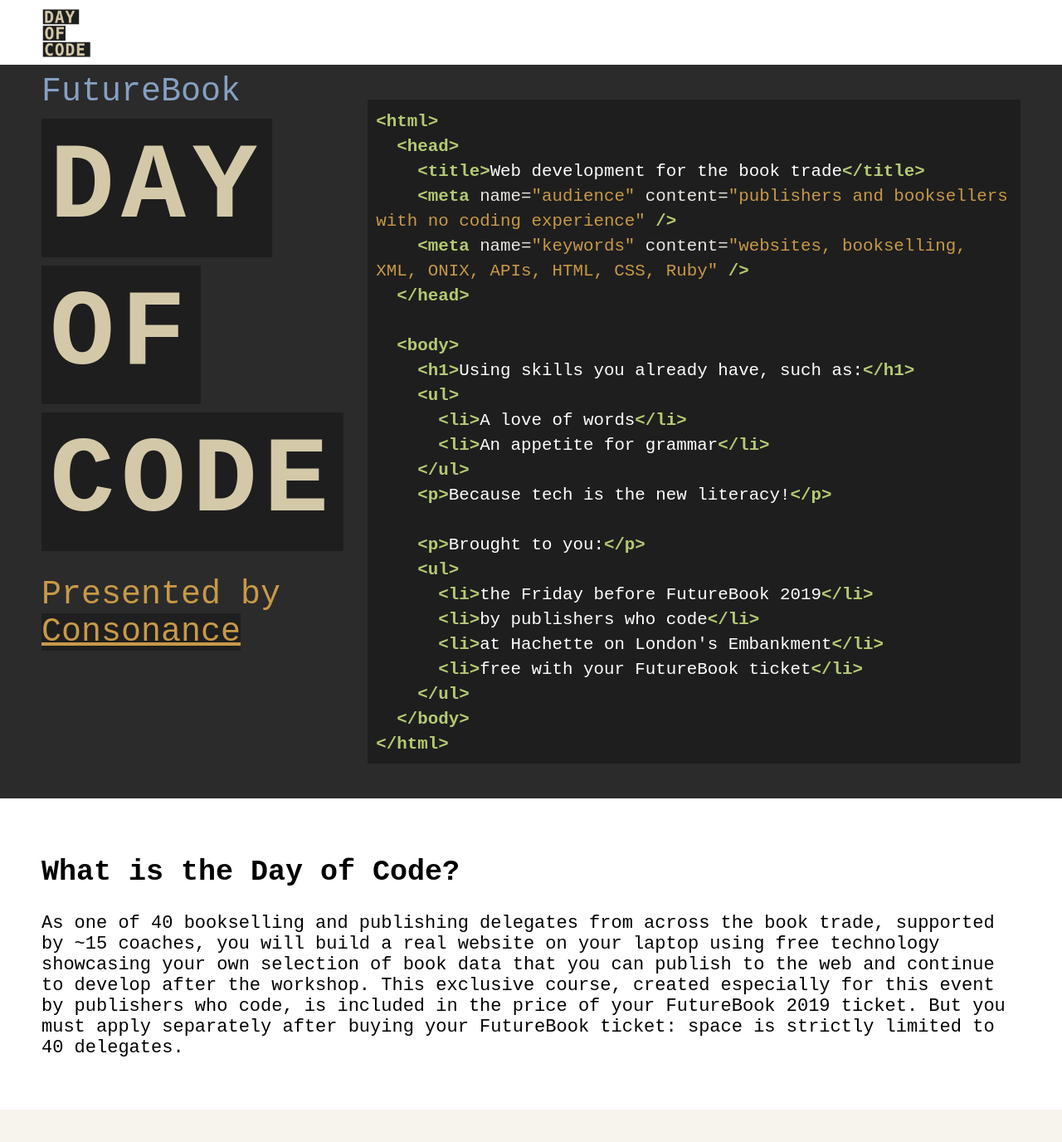
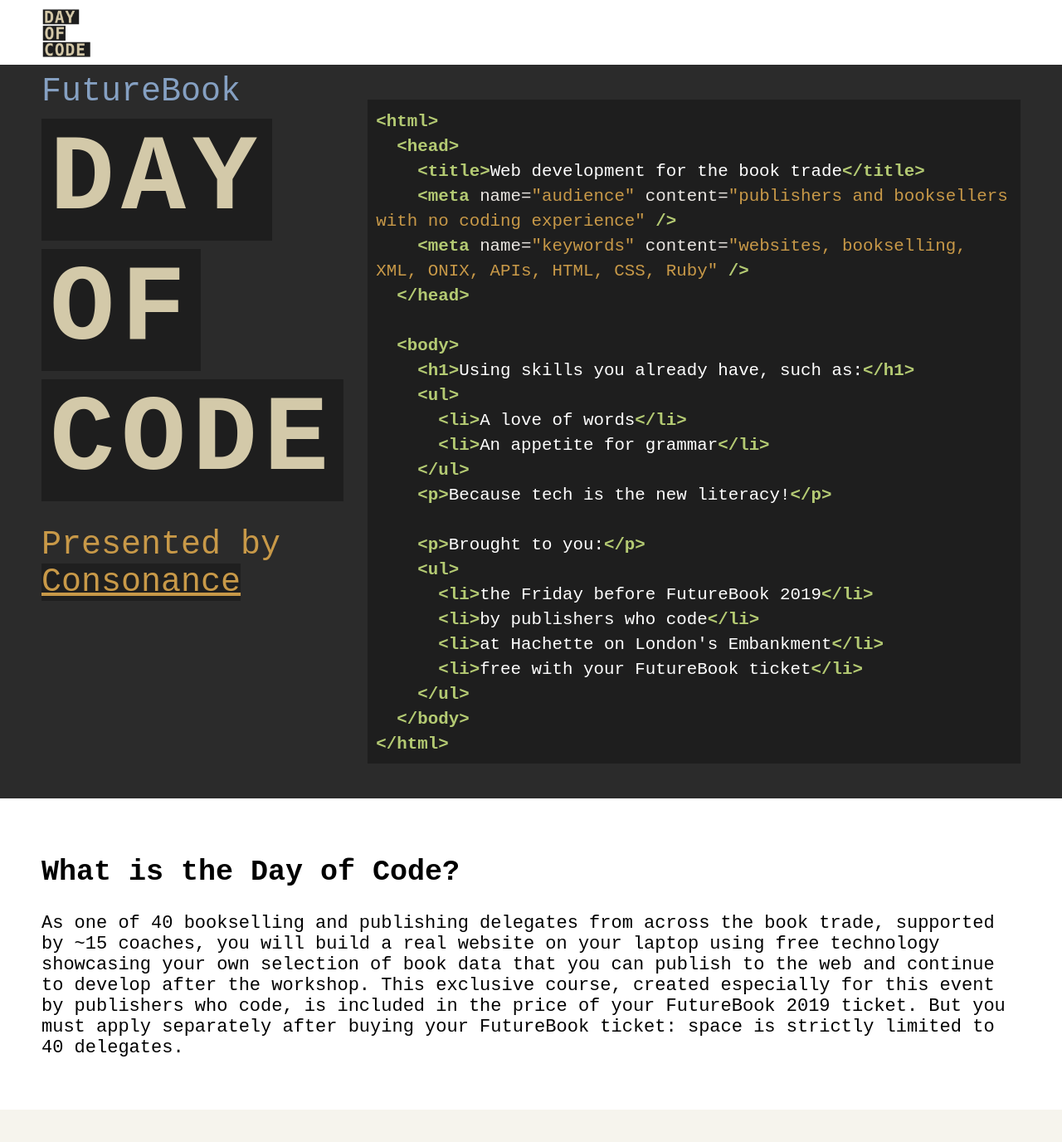
Before and after one commit to GeneralProducts/day-of-code, a Jekyll site: the page built from index.html, in a window 1280 px wide and 1400 px high. Shown: the top 1376 px of the window at 83% size. Built offline with Jekyll 4.4.1, drawn with Linux system fonts in a browser that asks for light colours.

Commit message:
use webfontloader to avoid FOUT

```diff
--- a/_layouts/default.html
+++ b/_layouts/default.html
@@ -14,7 +14,7 @@
     <script>
       WebFont.load({
         google: {
-          families: ['Inconsolata']
+          families: ['Inconsolata:400,500,600,700,800']
         }
       });
     </script>
--- a/_sass/main.scss
+++ b/_sass/main.scss
@@ -144,6 +144,7 @@
 
   @media (min-width: $large-screen) {
     font-size: 130px;
+    font-weight: 800;
   }
 }
 
@@ -151,7 +152,7 @@
   display: table; //https://css-tricks.com/injecting-line-break/
   margin: 0 0 10px;
   background-color: #1e1e1e;
-  padding: 10px;
+  padding: 0 10px;
 }
 
 .hero__text {
@@ -309,7 +310,7 @@
   line-height: 40px;
   text-align: center;
   color: #ebe7e3;
-  font-size: 200%;
+  font-size: 150%;
   font-weight: 600;
   padding: 10px;
 
@@ -321,6 +322,7 @@
   @media (min-width: $large-screen) {
     padding: 30px 60px;
     text-align: center;
+    font-size: 200%;
   }
 }
 
```
